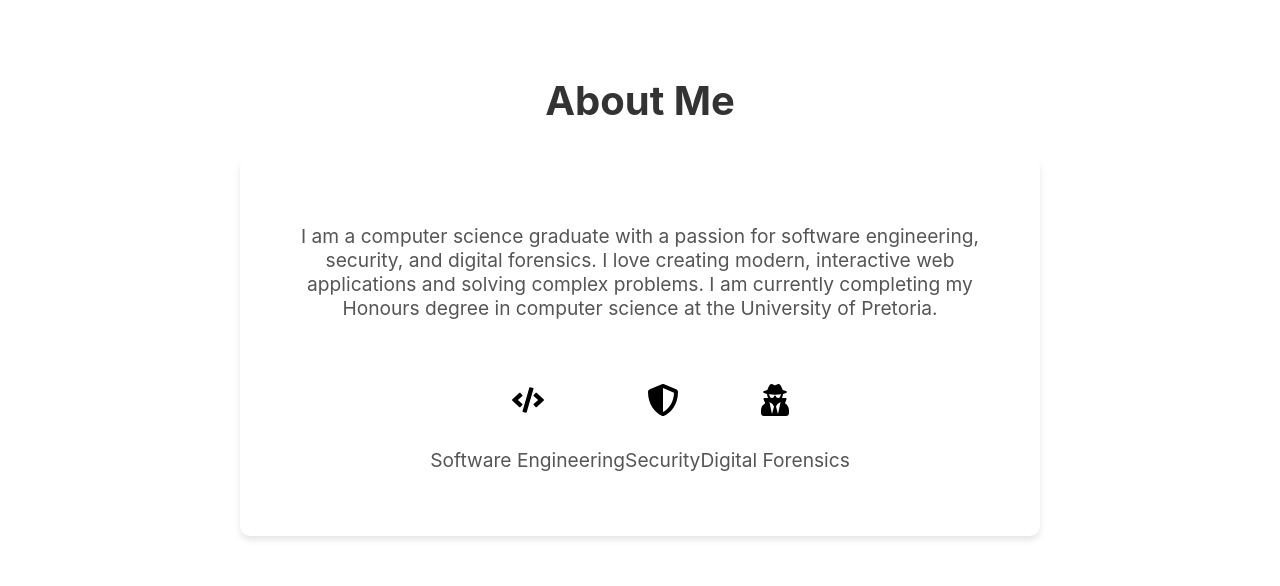
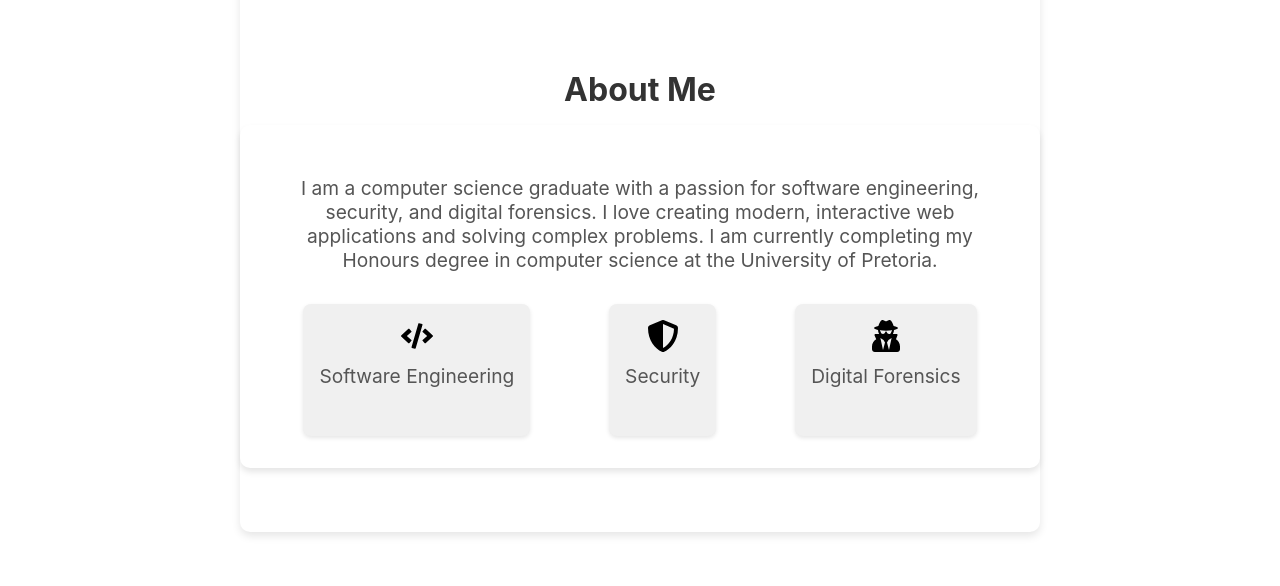
Before and after one commit to ShiluveloMakhubel/my-portfolio, a React (Create React App) app: page / in a window 1280 px wide. Shown: the part 133-719 px from the top of the page. Built offline with nearby package versions, Linux system fonts and the light colour scheme.

Commit message:
ABOUT CHANGED

```diff
--- a/src/Components/About.css
+++ b/src/Components/About.css
@@ -1,85 +1,75 @@
-/* src/Components/About.css */
 .about-section {
-  padding: 4rem 0;
-  background-color: #f9f9f9;
+  padding: 2rem;
+  background: #ffffff;
+  border-radius: 10px;
+  box-shadow: 0 4px 8px rgba(0, 0, 0, 0.1);
+  max-width: 800px;
+  margin: 0 auto;
   text-align: center;
-  opacity: 0;
-  transform: translateY(50px);
-  transition: opacity 0.6s ease-out, transform 0.6s ease-out;
+  transition: opacity 0.7s ease, transform 0.7s ease; /* Smooth transition for fade and move */
+  margin-bottom: 4rem; /* Added bottom margin to give space between sections */
 }
 
-.about-section.visible {
-  opacity: 1;
-  transform: translateY(0);
-}
-
-.container {
-  max-width: 800px;
-  margin: 0 auto;
-  padding: 0 2rem;
-}
-
-h2 {
-  font-size: 2.5rem;
-  margin-bottom: 2rem;
+.about-section h2 {
+  font-size: 2rem;
+  margin-bottom: 1rem;
   color: #333;
 }
 
 .about-content {
   background: #fff;
-  padding: 2rem;
-  border-radius: 10px;
-  box-shadow: 0 4px 6px rgba(0, 0, 0, 0.1);
-  display: flex;
-  flex-direction: column;
-  align-items: center;
-  position: relative;
-  overflow: hidden;
+  padding: 1rem;
+  border-radius: 8px;
+  box-shadow: 0 2px 4px rgba(0, 0, 0, 0.1);
 }
 
-.about-text {
-  margin-bottom: 3rem; /* Adjust margin to fit your design */
-}
-
-.about-text p {
-  font-size: 1.2rem;
+.about-content p {
+  font-size: 1rem;
   color: #555;
-  margin-bottom: 2rem;
+  margin-bottom: 1.5rem;
 }
 
 .about-skills {
   display: flex;
   justify-content: space-around;
   align-items: center;
-  margin-top: 2rem;
+  gap: 1rem;
 }
 
 .skill {
   text-align: center;
+  padding: 1rem;
+  background: #f0f0f0;
+  border-radius: 8px;
+  box-shadow: 0 2px 4px rgba(0, 0, 0, 0.1);
+  transition: transform 0.3s, box-shadow 0.3s;
+}
+
+.skill:hover {
+  transform: translateY(-5px);
+  box-shadow: 0 4px 8px rgba(0, 0, 0, 0.2);
 }
 
 .skill-icon {
   font-size: 2rem;
-  color: black;
+  color: #333;
   margin-bottom: 0.5rem;
 }
 
-/* src/Components/DataStructuresVisualization.css */
-.visualization-container {
-  width: 100%;
-  height: 500px; /* Adjust height as needed */
-  margin-top: 3rem; /* Adjust margin to fit your design */
-  opacity: 0;
-  transform: translateY(50px);
-  transition: opacity 0.6s ease-out, transform 0.6s ease-out;
+.skill p {
+  margin: 0;
+  font-size: 1rem;
+  color: #555;
 }
 
-.visualization-container.visible {
+/* Hidden class */
+.about-section.hidden {
+  opacity: 0;
+  transform: translateY(-200px); /* Move further out of view */
+}
+
+/* Visible class */
+.about-section.visible {
   opacity: 1;
   transform: translateY(0);
 }
-
-.visualization {
-  width: 100%;
-  height: 100%;
-}
--- a/src/Components/About.js
+++ b/src/Components/About.js
@@ -1,23 +1,46 @@
-// src/Components/About.js
-import React from 'react';
+import React, { useEffect, useState } from 'react';
 import './About.css';
 import { FaCode, FaShieldAlt, FaUserSecret } from 'react-icons/fa';
-import useIntersectionObserver from './useIntersectionObserver';
+import { motion } from 'framer-motion';
 
 const About = () => {
-  const [ref, isVisible] = useIntersectionObserver({ threshold: 0.3 });
+  const [isVisible, setIsVisible] = useState(true);
+
+  // Use the Intersection Observer to track when the component goes out of view
+  useEffect(() => {
+    const observer = new IntersectionObserver(
+      ([entry]) => {
+        setIsVisible(entry.isIntersecting);
+      },
+      { threshold: 0.1 } // Trigger when 10% of the section is in view
+    );
+
+    const element = document.getElementById('about');
+    if (element) {
+      observer.observe(element);
+    }
+
+    return () => {
+      if (element) observer.unobserve(element);
+    };
+  }, []);
 
   return (
-    <section id="about" className={`about-section ${isVisible ? 'visible' : ''}`} ref={ref}>
-      <div className="container">
+    <motion.div
+      id="about"
+      className={`about-section ${isVisible ? 'visible' : 'hidden'}`}
+      initial={{ opacity: 1, y: 0 }}
+      animate={{ opacity: isVisible ? 1 : 0, y: isVisible ? 0 : -100 }}
+      transition={{ duration: 0.7 }}
+    >
       <h2>About Me</h2>
       <div className="about-content">
-          <div className="about-icon"></div>
         <p>
           I am a computer science graduate with a passion for software engineering, security, and digital forensics.
           I love creating modern, interactive web applications and solving complex problems. I am currently completing
           my Honours degree in computer science at the University of Pretoria.
         </p>
+
         <div className="about-skills">
           <div className="skill">
             <FaCode className="skill-icon" />
@@ -25,16 +48,15 @@ const About = () => {
           </div>
           <div className="skill">
             <FaShieldAlt className="skill-icon" />
-              <p> Security </p>
+            <p>Security</p>
           </div>
           <div className="skill">
             <FaUserSecret className="skill-icon" />
-              <p> Digital Forensics</p>
+            <p>Digital Forensics</p>
           </div>
         </div>
       </div>
-      </div>
-    </section>
+    </motion.div>
   );
 };
 
```
Lines whose indentation alone changed are shown as unchanged.
